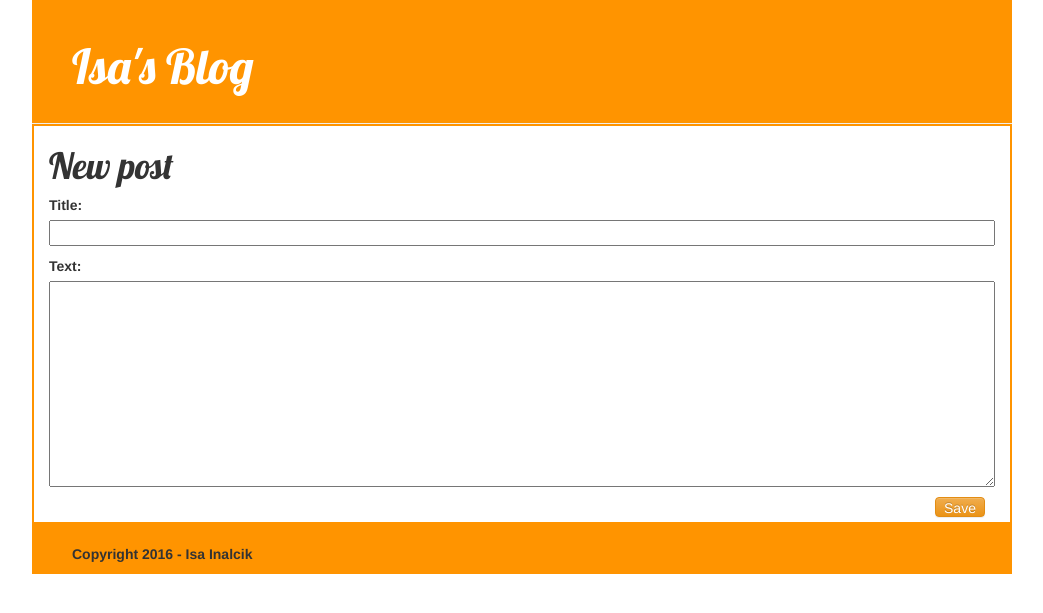
After one commit to alaturqua/my-first-blog, a Django app: page /post/new/ in a window 1280 px wide. The commit adds this page. Shown: the top 613 px of the page, without its empty margins (118-1161 px from the left). Run offline with Django 3.2, Linux system fonts and the light colour scheme; some libraries are stand-ins or nearby versions.

Commit message:
Added views to edit and post. Plus edited buttons.

```diff
--- /dev/null
+++ b/blog/forms.py
@@ -0,0 +1,9 @@
+from django import forms
+from .models import Post
+
+
+class PostForm(forms.ModelForm):
+
+    class Meta:
+        model = Post
+        fields = ('title', 'text',)
--- a/blog/static/css/blog.css
+++ b/blog/static/css/blog.css
@@ -64,3 +64,26 @@ h1, h2, h3, h4 {
     margin-bottom:0px;
     padding: 20px 20px 20px 40px;
 }
+
+.btn {
+    width:50px;
+    height:20px;
+    float:right;
+    margin-right:10px;
+    margin-top:0px;
+    margin-bottom:5px;
+    padding:0px;
+
+
+}
+
+/*.edit-button btn
+{
+    width:60px;
+    height:30px;
+    float:right;
+    margin-right:10px;
+    margin-top:0px;
+    margin-bottom:5px;
+    padding:0px;
+} */
--- a/blog/templates/blog/base.html
+++ b/blog/templates/blog/base.html
@@ -10,6 +10,9 @@
     <body>
         <div class="container">
             <div class="page-header">
+                {% if user.is_authenticated %}
+                    <a href="{% url 'post_new' %}" class="top-menu"><span class="glyphicon glyphicon-plus"></span></a>
+                {% endif %}
                 <h1><a href="/">Isa's Blog</a></h1>
             </div>
             <div class="content container">
--- a/blog/templates/blog/post_detail.html
+++ b/blog/templates/blog/post_detail.html
@@ -7,6 +7,11 @@
                 {{ post.published_date }}
             </div>
         {% endif %}
+        {% if user.is_authenticated %}
+            <div class="edit-button">
+             <a class="btn btn-warning" href="{% url 'post_edit' pk=post.pk %}"><span class="glyphicon glyphicon-pencil"></span></a>
+            </div>
+        {% endif %}
         <h1>{{ post.title }}</h1>
         <p>{{ post.text|linebreaks }}</p>
     </div>
--- /dev/null
+++ b/blog/templates/blog/post_edit.html
@@ -0,0 +1,11 @@
+{% extends 'blog/base.html' %}
+
+{% block content %}
+    <h1>New post</h1>
+    <form method="POST" class="post-form">{% csrf_token %}
+        {{ form.as_p }}
+        <div class="save-button">
+            <button type="submit" class="btn btn-warning">Save</button>
+        </div>
+    </form>
+{% endblock %}
--- a/blog/urls.py
+++ b/blog/urls.py
@@ -4,4 +4,6 @@ from . import views
 urlpatterns = [
     url(r'^$', views.post_list, name='post_list'),
     url(r'^post/(?P<pk>[0-9]+)/$', views.post_detail, name='post_detail'),
+    url(r'^post/new/$', views.post_new, name='post_new'),
+    url(r'^post/(?P<pk>[0-9]+)/edit/$', views.post_edit, name='post_edit'),
 ]
--- a/blog/views.py
+++ b/blog/views.py
@@ -1,6 +1,8 @@
 from django.shortcuts import render, get_object_or_404
 from django.utils import timezone
 from .models import Post
+from .forms import PostForm
+from django.shortcuts import redirect
 
 
 def post_list(request):
@@ -11,3 +13,32 @@ def post_list(request):
 def post_detail(request, pk):
     post = get_object_or_404(Post, pk=pk)
     return render(request, 'blog/post_detail.html', {'post': post})
+
+
+def post_new(request):
+    if request.method == "POST":
+        form = PostForm(request.POST)
+        if form.is_valid():
+            post = form.save(commit=False)
+            post.author = request.user
+            post.published_date = timezone.now()
+            post.save()
+            return redirect('post_detail', pk=post.pk)
+    else:
+        form = PostForm()
+    return render(request, 'blog/post_edit.html', {'form': form})
+
+
+def post_edit(request, pk):
+    post = get_object_or_404(Post, pk=pk)
+    if request.method == "POST":
+        form = PostForm(request.POST, instance=post)
+        if form.is_valid():
+            post = form.save(commit=False)
+            post.author = request.user
+            post.published_date = timezone.now()
+            post.save()
+            return redirect('post_detail', pk=post.pk)
+    else:
+        form = PostForm(instance=post)
+    return render(request, 'blog/post_edit.html', {'form': form})
```
